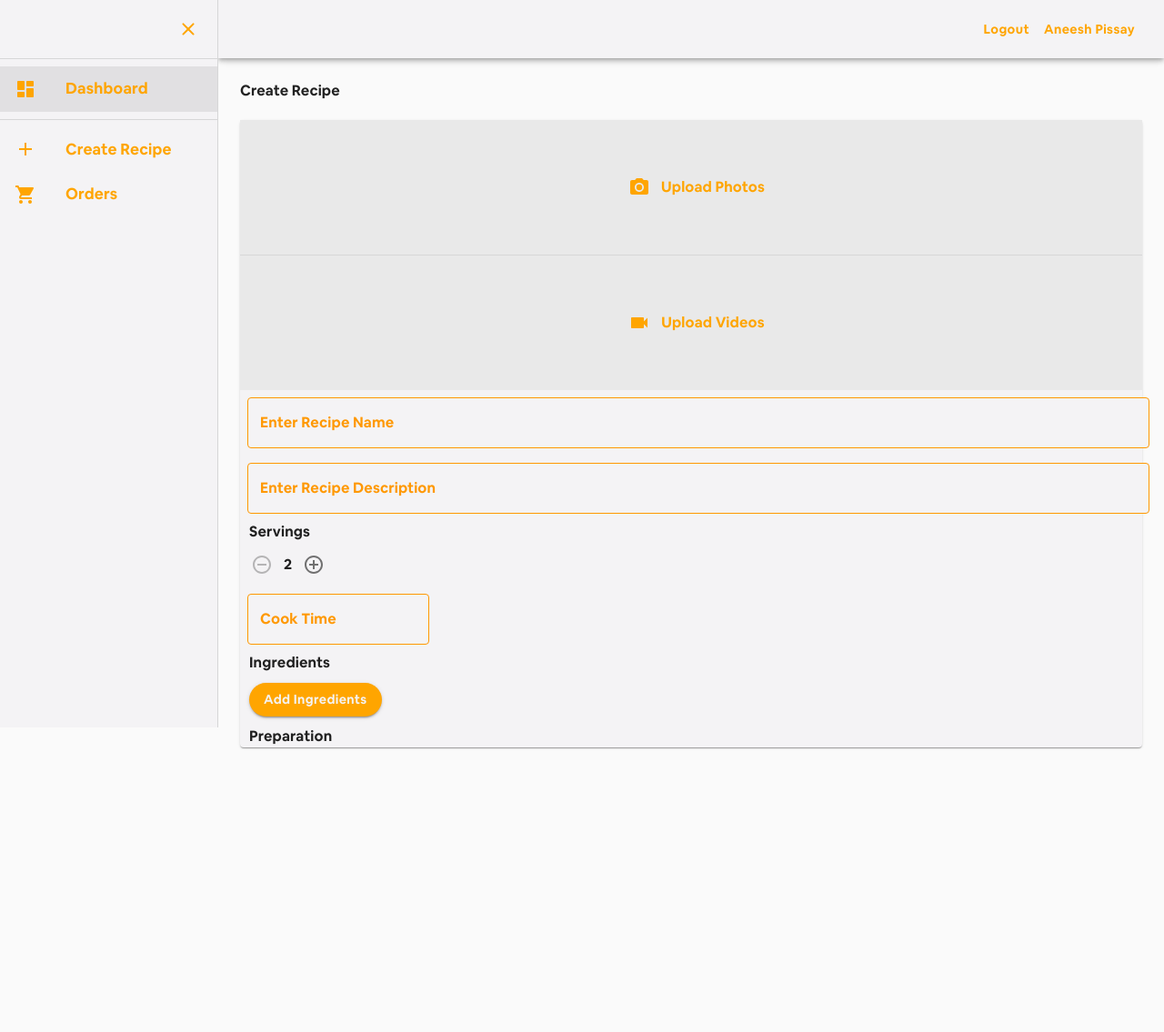
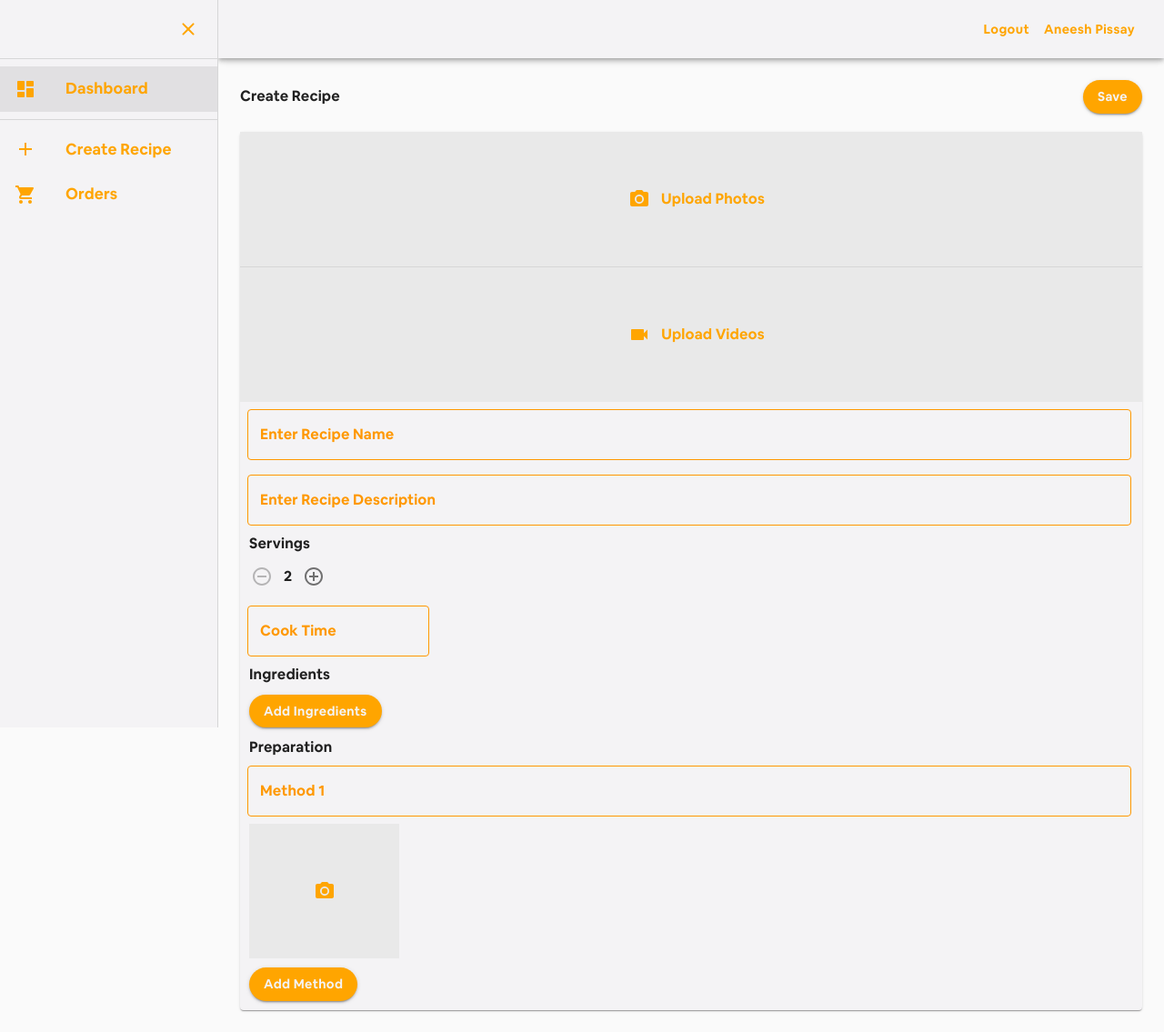
Before and after one commit to Aneeshpissay/FoodMealKit-chef, a React (Create React App) app: page /create-recipe in a window 1280 px wide. Shown: the whole page at 91% size. Before the commit the page ends 846 px from the top, so only its background shows below. Built offline with nearby package versions, Linux system fonts and the light colour scheme.

Commit message:
intial commit

```diff
--- a/src/utils/textInput.js
+++ b/src/utils/textInput.js
@@ -48,7 +48,8 @@ export const TextInput = (props) => {
         style,
         labelName,
         multiline,
-        placeholder
+        placeholder,
+        labelWidth
     } = props;
     const outlinedInputClasses = useOutlinedInputStyles();
     const classes = useStyles();
@@ -57,14 +58,14 @@ export const TextInput = (props) => {
                 <FormControl fullWidth className={noClassName ? null : classes.margin} variant="outlined">
                     <InputLabel className={classes.inputLabel} htmlFor={labelName}>{labelName}</InputLabel>
                     <OutlinedInput
-                        id="search"
+                        id={labelName}
                         value={search}
                         classes={outlinedInputClasses}
                         onChange={onChange}
                         multiline={multiline}
                         startAdornment={startAdornment}
                         endAdornment={endAdornment}
-                        labelWidth={60}
+                        labelWidth={labelWidth}
                         placeholder={placeholder}
                     />
                 </FormControl>
--- a/src/views/dashboard/dashboard.js
+++ b/src/views/dashboard/dashboard.js
@@ -7,7 +7,7 @@ const Dashboard = () => {
     return (
         <div>
             <BoldText>Published Recipes</BoldText>
-            <Grid container spacing={24}>
+            <Grid container>
                 <Grid xs={12} sm={6} md={4} item>
                     <Link style={{textDecoration: 'none'}} to="/recipe/1">
                         <RecipeCard/>
@@ -27,7 +27,7 @@ const Dashboard = () => {
                 </Grid>
             </Grid>
             <BoldText>Saved Recipes</BoldText>
-            <Grid container spacing={24}>
+            <Grid container>
                 <Grid xs={12} sm={6} md={4} item>
                     <RecipeCard saved/>
                 </Grid>
--- a/src/views/recipe/create.js
+++ b/src/views/recipe/create.js
@@ -1,6 +1,6 @@
 import React from 'react';
 import { BoldText } from '../../utils/text';
-import { Paper, Divider, makeStyles } from '@material-ui/core';
+import { Paper, Divider, makeStyles, Grid } from '@material-ui/core';
 import PhotoCamera from '@material-ui/icons/PhotoCamera';
 import VideocamIcon from '@material-ui/icons/Videocam';
 import { ImageUpload, VideoUpload } from '../../utils/upload';
@@ -20,21 +20,52 @@ const CreateRecipe = () => {
         console.log(event.target.files)
     }
     const [step, setStep] = React.useState(2);
+    const [method, setMethod] = React.useState([
+        {
+          method: ''
+        }
+      ]);
+    const addMethod = ()=>{
+      setMethod([...method, {method: ''}])
+    }
+    const handleMethod = (index, e)=>{
+        const values = [...method];
+        values[index] = e.target.value;
+        setMethod(values)
+    }
     return (
         <div>
-            <BoldText>Create Recipe</BoldText>
+            <Grid container justify="space-between">
+                <BoldText style={{alignSelf: 'center'}}>Create Recipe</BoldText>
+                <ContainedButton variant="contained">Save</ContainedButton>
+            </Grid>
             <Paper className={classes.root}>
                 <ImageUpload icon={<PhotoCamera />} text="Upload photos" uploadFile={(e) => uploadFile(e)}/>
             <Divider />
                 <VideoUpload icon={<VideocamIcon />} text="Upload videos" uploadFile={(e) => uploadFile(e)} />
-                <TextInput labelName="Enter Recipe Name" style={{margin: 0}} />
-                <TextInput labelName="Enter Recipe Description" multiline style={{margin: 0}} />
+                <TextInput labelName="Enter Recipe Name" style={{margin: 0, marginRight: 20}} labelWidth={145} />
+                <TextInput labelName="Enter Recipe Description" multiline style={{margin: 0, marginRight: 20}} labelWidth={190} />
                 <BoldText style={{marginLeft: 10}}>Servings</BoldText>
                 <Counter step={step} setStep={setStep} />
-                <TextInput labelName="Cook Time" style={{margin: 0, width: 200}} placeholder="1 hr 30 mins" />
+                <TextInput labelName="Cook Time" style={{margin: 0, width: 200}} placeholder="1 hr 30 mins" labelWidth={82}/>
                 <BoldText style={{marginLeft: 10}}>Ingredients</BoldText>
                 <ContainedButton variant="contained" style={{margin: 10}}>Add Ingredients</ContainedButton>
                 <BoldText style={{marginLeft: 10}}>Preparation</BoldText>
+            {method.map((data,index)=>(
+                <div key={index}>
+                    <TextInput
+                        labelName={"Method " + (index + 1)}
+                        onChange={(e)=> handleMethod(index, e)}
+                        style={{margin: 0, marginRight: 20}}
+                    />
+                    <Grid container>
+                        <Grid item xs={2} style={{marginLeft: 10}}>
+                            <ImageUpload icon={<PhotoCamera />} uploadFile={(e) => uploadFile(e)}/>
+                        </Grid>
+                    </Grid>
+                </div>
+                ))}
+                <ContainedButton variant="contained" style={{margin: 10}} onClick={addMethod}>Add Method</ContainedButton>
             </Paper>
         </div>
     )
```
